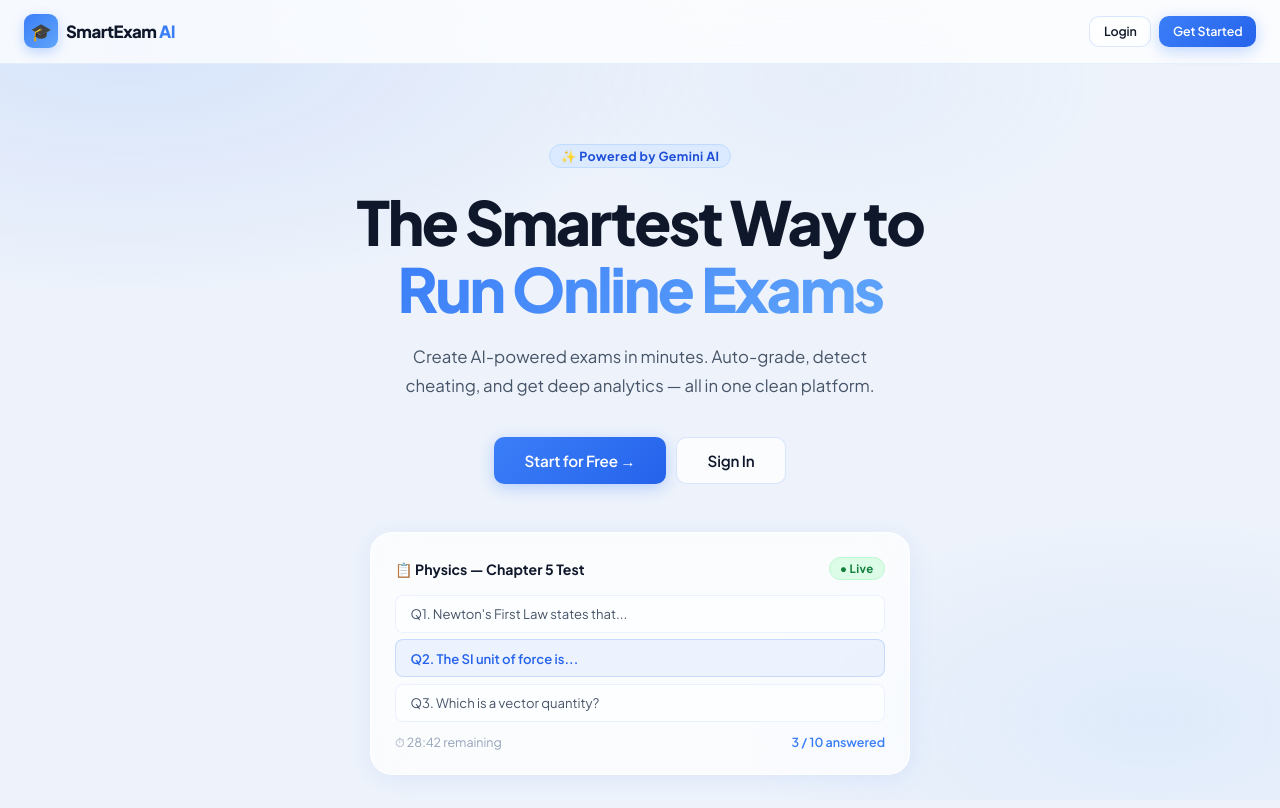
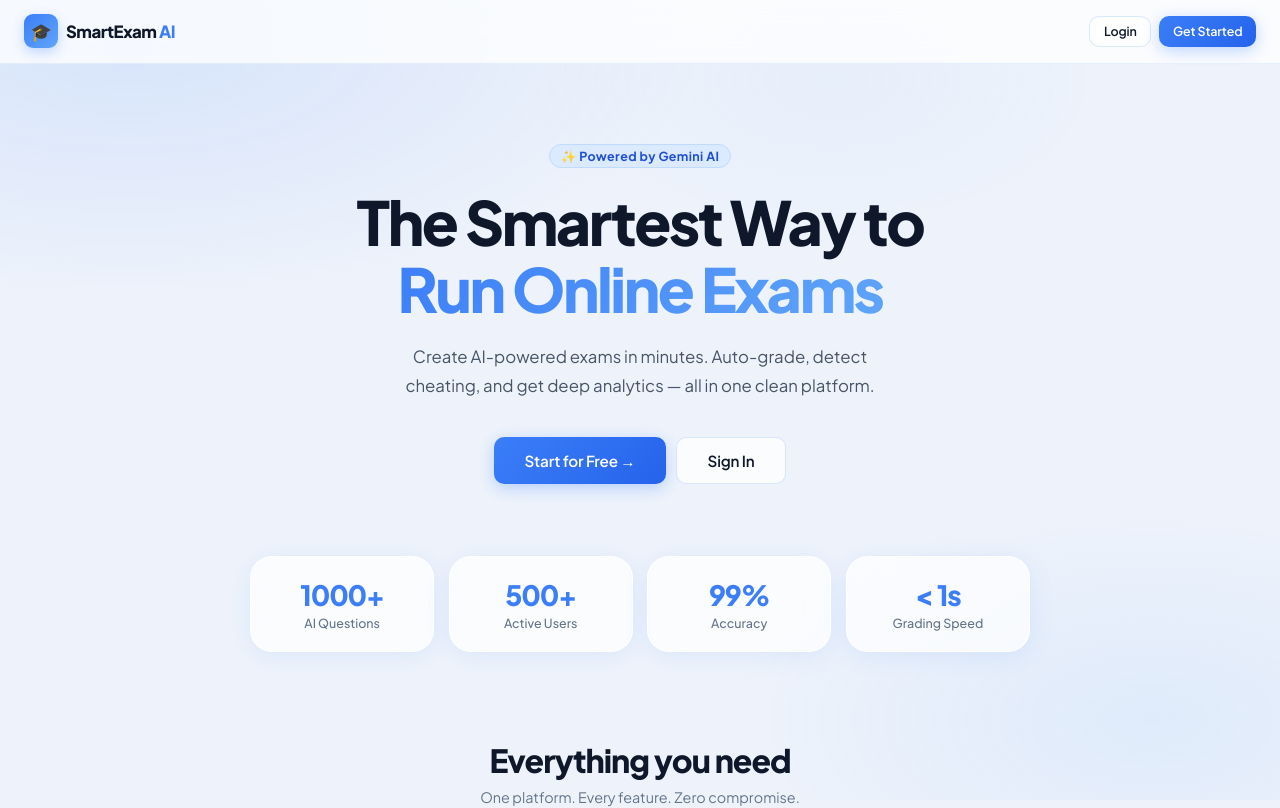
Before and after one commit to kunalpatida/Online-exam-anti-cheat, a React (Vite) app in the folder frontend/: page / in a window 1280 px wide. Shown: the top 808 px of the page. Built offline with nearby package versions, Linux system fonts and the light colour scheme.

Commit message:
Update Home.jsx

```diff
--- a/frontend/src/pages/Home.jsx
+++ b/frontend/src/pages/Home.jsx
@@ -58,28 +58,6 @@ export default function Home() {
           </div>
         </motion.div>
 
-        {/* Mock exam card */}
-        <motion.div className="glass" initial={{opacity:0,y:24,scale:0.97}} animate={{opacity:1,y:0,scale:1}}
-          transition={{delay:0.22,duration:0.55}}
-          style={{marginTop:"3rem",padding:"1.5rem",textAlign:"left",maxWidth:540,margin:"3rem auto 0"}}>
-          <div style={{display:"flex",justifyContent:"space-between",alignItems:"center",marginBottom:"0.9rem"}}>
-            <span style={{fontWeight:700,fontSize:"0.88rem",color:"#0f172a"}}>📋 Physics — Chapter 5 Test</span>
-            <span className="badge badge-green">● Live</span>
-          </div>
-          {["Newton's First Law states that...", "The SI unit of force is...", "Which is a vector quantity?"].map((q,i)=>(
-            <div key={i} style={{
-              background:i===1?"rgba(59,126,248,0.07)":"rgba(255,255,255,0.6)",
-              border:i===1?"1.5px solid rgba(59,126,248,0.22)":"1px solid rgba(59,126,248,0.09)",
-              borderRadius:8,padding:"0.6rem 0.9rem",fontSize:"0.82rem",
-              color:i===1?"#2563eb":"#475569",fontWeight:i===1?600:400,marginBottom:"0.4rem"}}>
-              Q{i+1}. {q}
-            </div>
-          ))}
-          <div style={{display:"flex",justifyContent:"space-between",marginTop:"0.75rem"}}>
-            <span style={{fontSize:"0.78rem",color:"#94a3b8"}}>⏱ 28:42 remaining</span>
-            <span style={{fontSize:"0.78rem",color:"#3b7ef8",fontWeight:600}}>3 / 10 answered</span>
-          </div>
-        </motion.div>
       </section>
 
       {/* Stats */}
```
